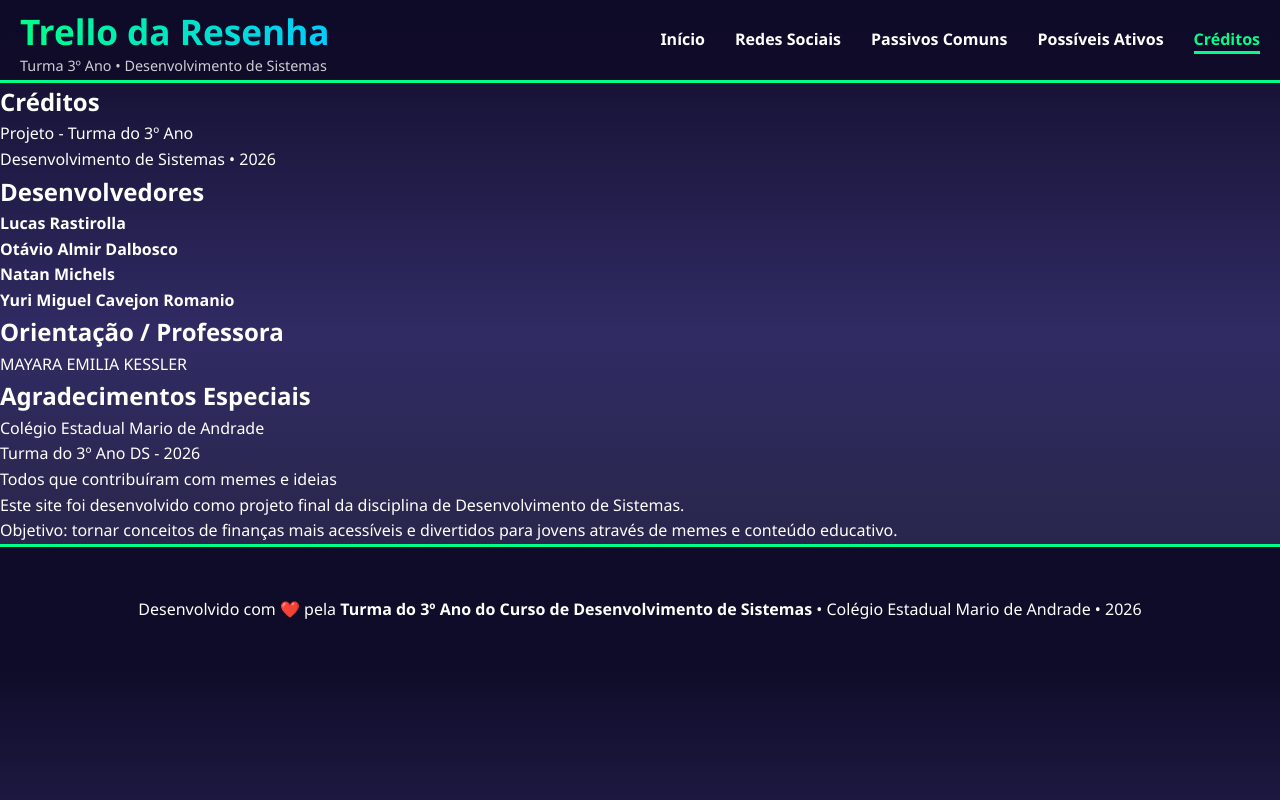
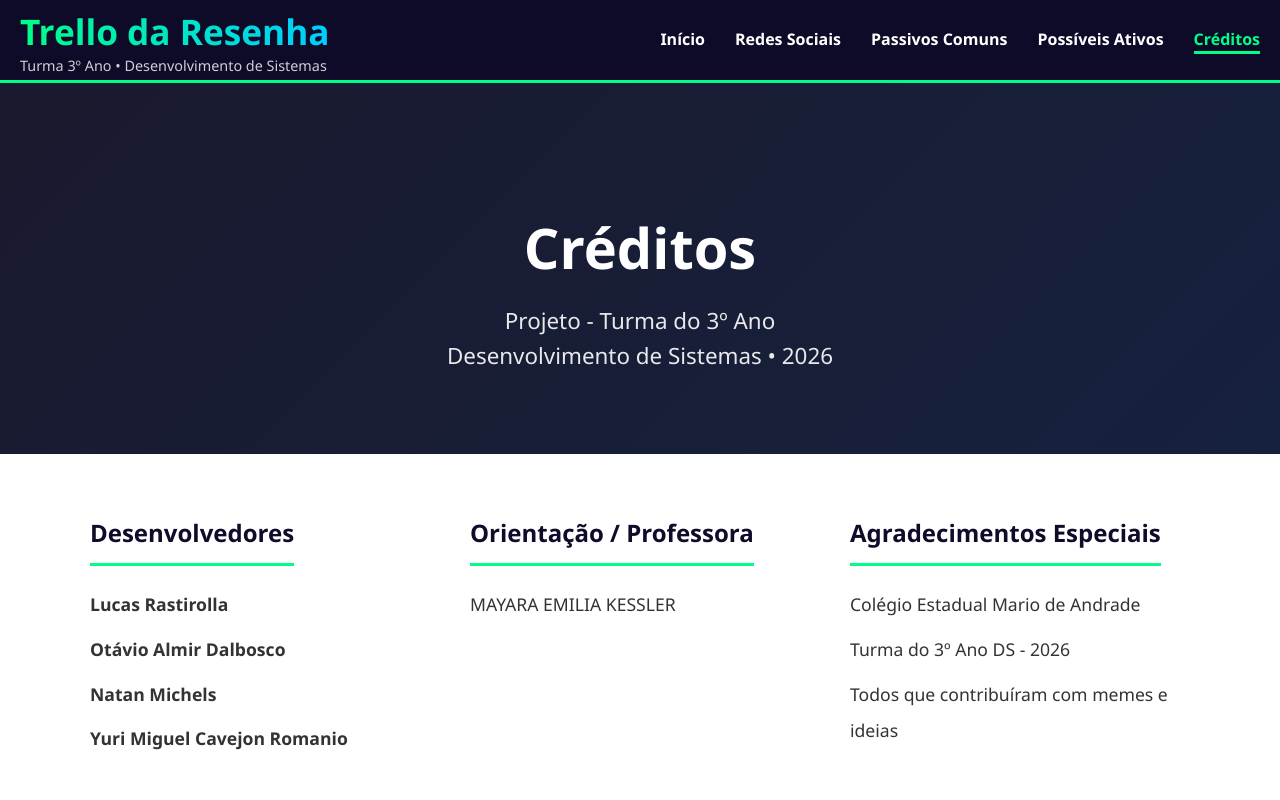
Before and after one commit to YuriRomanio/Trello-da-Resenha, a plain HTML site: page creditos.html in a window 1280 px wide. Shown: the top 800 px of the page. Drawn offline with Linux system fonts and the light colour scheme.

Commit message:
Update style.css

```diff
--- a/style.css
+++ b/style.css
@@ -558,3 +558,65 @@ body {
     color: #0f4c3a;
     margin-bottom: 12px;
 }
+/* ====================== PÁGINA DE CRÉDITOS ====================== */
+
+.creditos-hero {
+    background: linear-gradient(135deg, #1a1a2e, #16213e);
+    padding: 120px 20px 80px;
+    text-align: center;
+    color: white;
+}
+
+.creditos-title {
+    font-size: 3.5rem;
+    margin-bottom: 10px;
+}
+
+.creditos-subtitle {
+    font-size: 1.4rem;
+    opacity: 0.9;
+}
+
+.creditos-section {
+    padding: 60px 20px;
+    background: #fff;
+    color: #333;
+}
+
+.creditos-grid {
+    display: grid;
+    grid-template-columns: repeat(auto-fit, minmax(320px, 1fr));
+    gap: 40px;
+    max-width: 1100px;
+    margin: 0 auto;
+}
+
+.creditos-grupo h2 {
+    color: #0f0c29;
+    margin-bottom: 20px;
+    border-bottom: 3px solid #00ff88;
+    padding-bottom: 10px;
+    display: inline-block;
+}
+
+.creditos-grupo ul {
+    list-style: none;
+    line-height: 2.1;
+    font-size: 1.1rem;
+}
+
+.creditos-grupo li {
+    margin-bottom: 8px;
+}
+
+.creditos-final {
+    text-align: center;
+    margin-top: 80px;
+    padding: 40px;
+    background: #f8f9fa;
+    border-radius: 20px;
+    max-width: 800px;
+    margin-left: auto;
+    margin-right: auto;
+    font-size: 1.1rem;
+}
```
